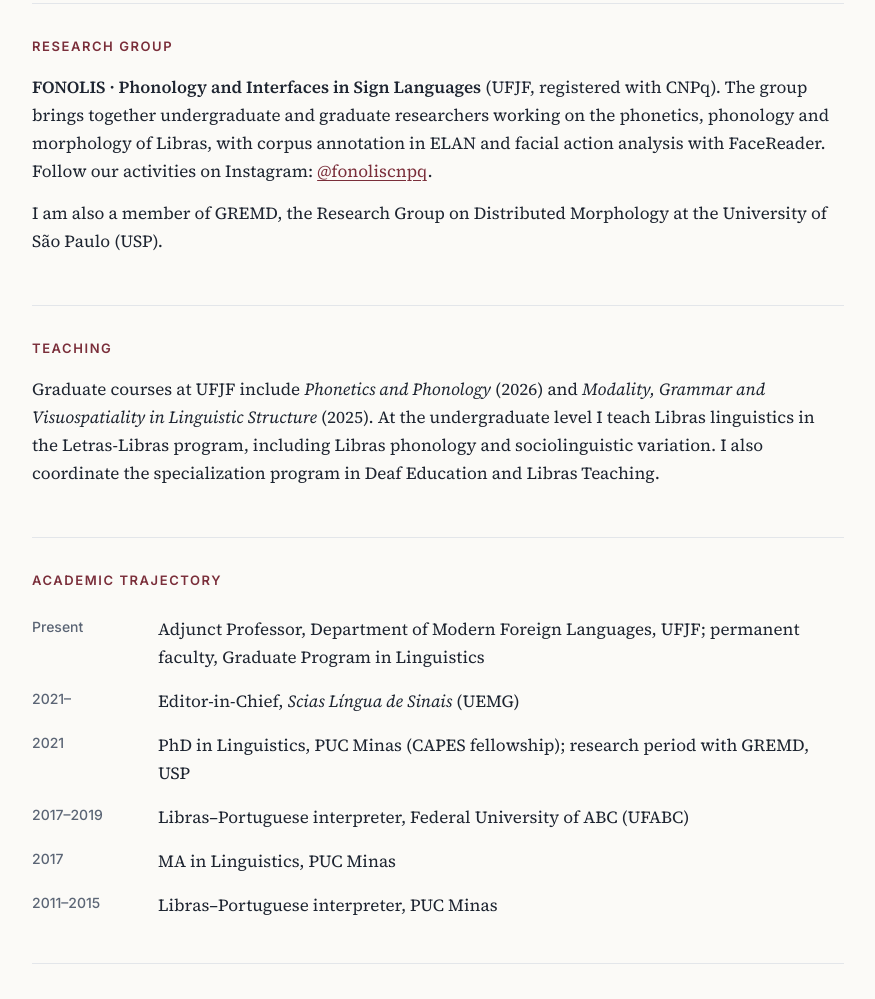
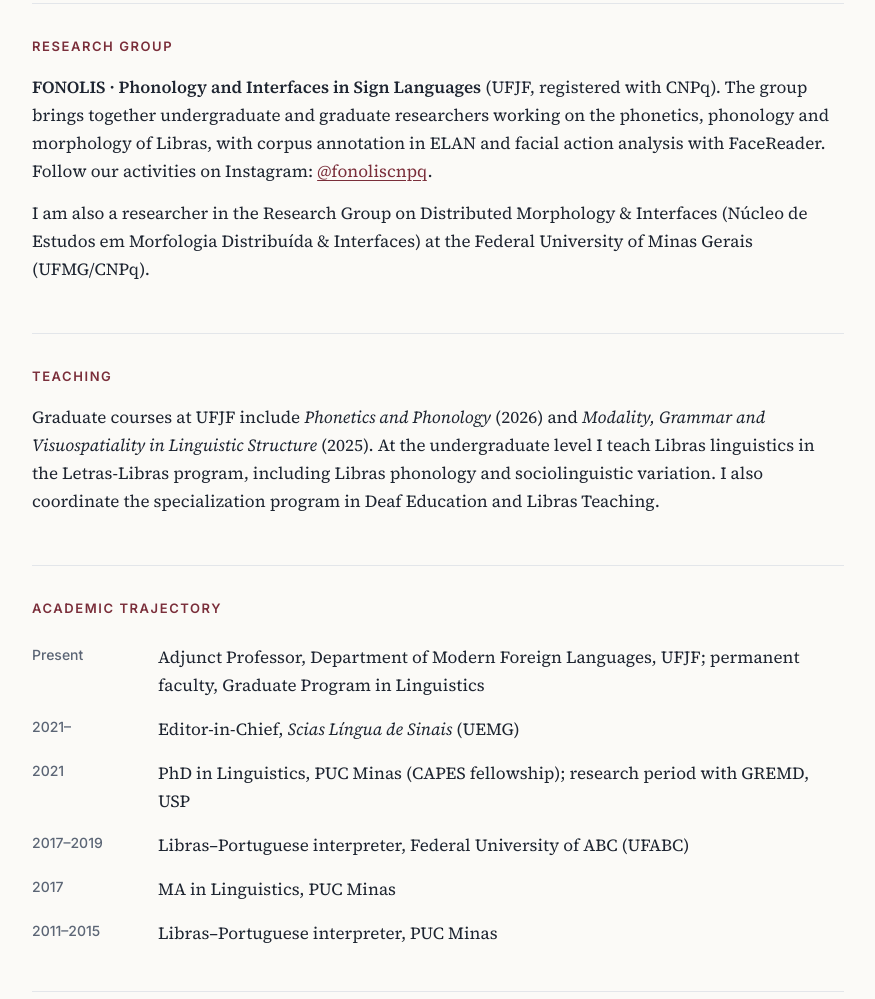
Before and after one commit to ahadassarodrigues/ahadassarodrigues.github.io, a plain HTML site: page index.html in a window 1280 px wide. Shown: the part 4113-5112 px from the top of the page, without its empty margins (202-1077 px from the left). Drawn offline with Linux system fonts and the light colour scheme.

Commit message:
Update index.html

```diff
--- a/index.html
+++ b/index.html
@@ -190,7 +190,7 @@
 <section id="group">
   <h2>Research group</h2>
   <p><strong>FONOLIS · Phonology and Interfaces in Sign Languages</strong> (UFJF, registered with CNPq). The group brings together undergraduate and graduate researchers working on the phonetics, phonology and morphology of Libras, with corpus annotation in ELAN and facial action analysis with FaceReader. Follow our activities on Instagram: <a href="https://www.instagram.com/fonoliscnpq/">@fonoliscnpq</a>.</p>
-  <p>I am also a member of GREMD, the Research Group on Distributed Morphology at the University of São Paulo (USP).</p>
+  <p>I am also a researcher in the Research Group on Distributed Morphology &amp; Interfaces (Núcleo de Estudos em Morfologia Distribuída &amp; Interfaces) at the Federal University of Minas Gerais (UFMG/CNPq).</p>
 </section>
 
 <section id="teaching">
```
